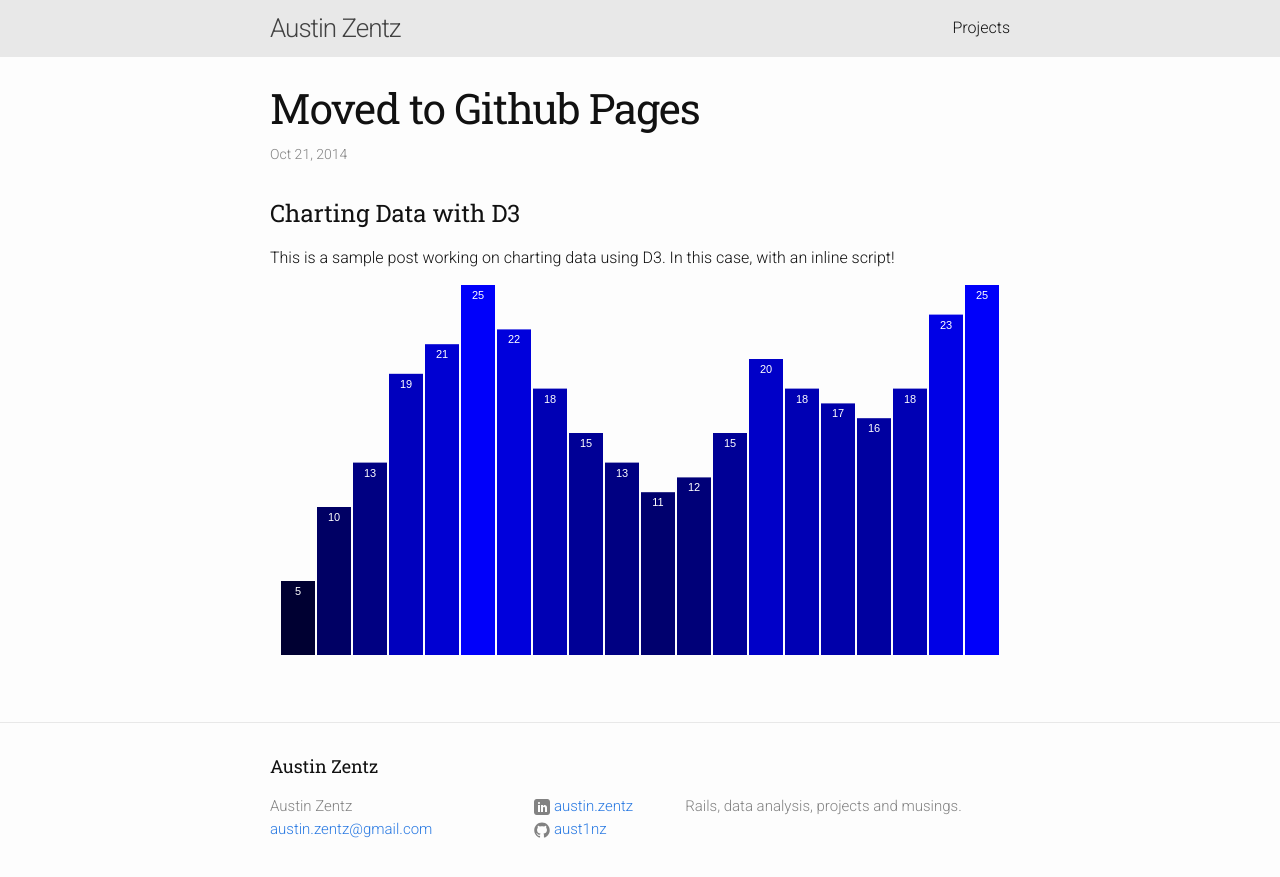
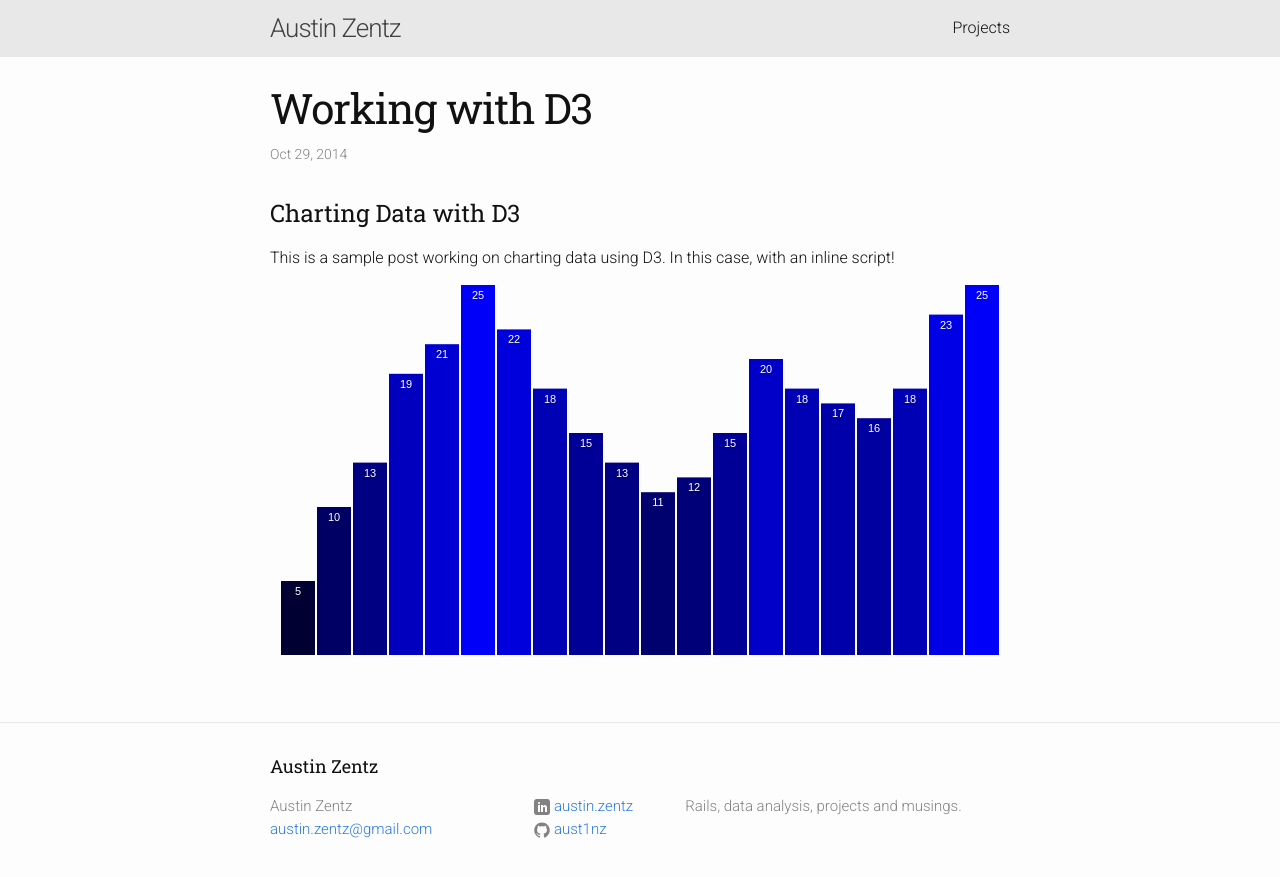
Before and after one commit to aust1nz/aust1nz.github.io, a Jekyll site: the page built from _posts/2014-10-29-Marathon.markdown, in a window 1280 px wide. Shown: the top 877 px of the page. Built offline with Jekyll 4.4.1, drawn with Linux system fonts in a browser that asks for light colours; comment, search, counter and statistics services are not loaded.

Commit message:
Sample charting

```diff
--- a/_posts/2014-10-29-Marathon.markdown
+++ b/_posts/2014-10-29-Marathon.markdown
@@ -1,9 +1,9 @@
 ---
 layout: post
-title:  "Moved to Github Pages"
-summary: "Easy hosting in Github Pages."
-date:   2014-10-21 19:43:00
-categories: introduction
+title:  "Working with D3"
+summary: "Testing some charting functions with D3."
+date:   2014-10-29 12:12:00
+categories: data_visualization, charting, running
 
 ---
 
```
